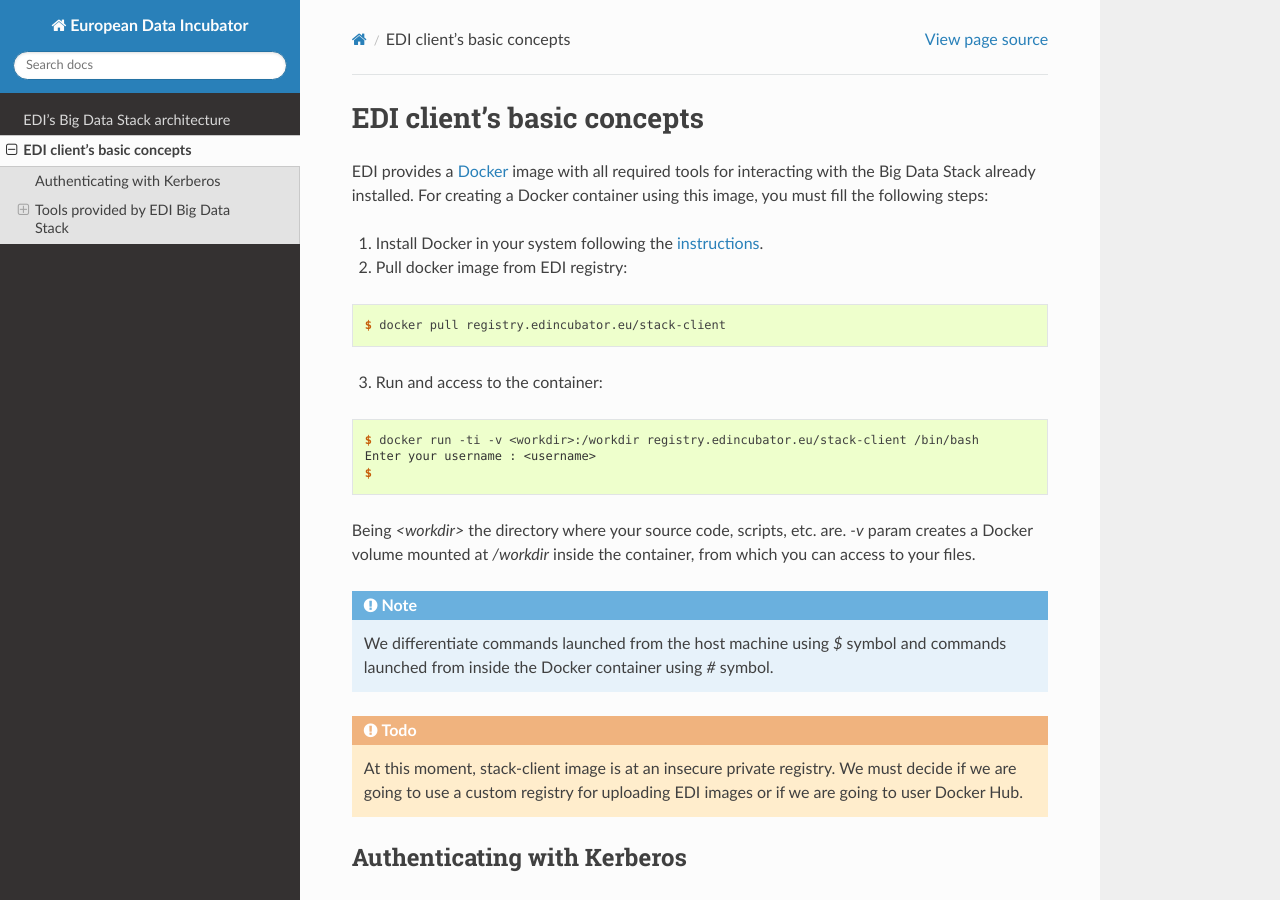
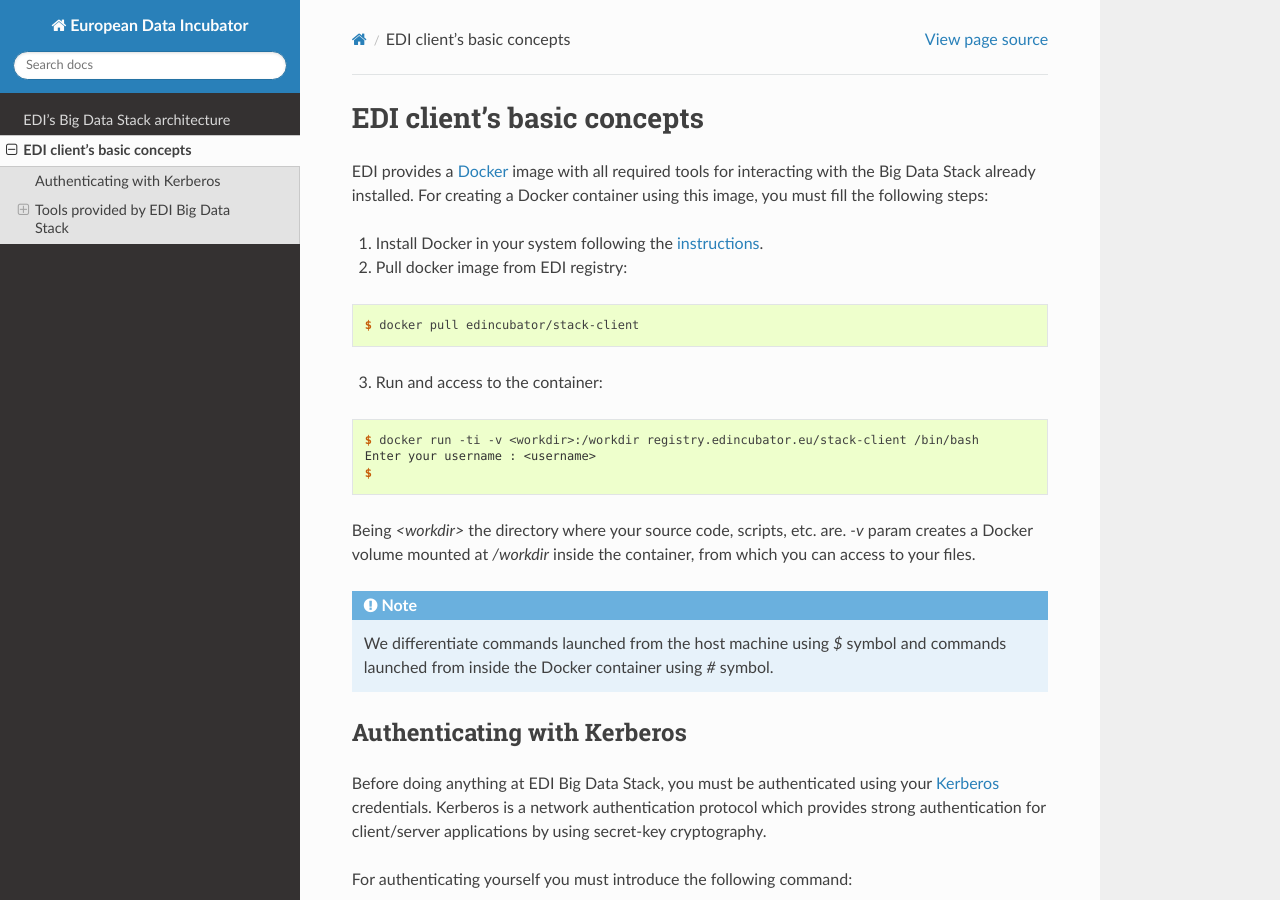
Before and after one commit to edincubator/edi-doc, a Sphinx documentation site: the page built from source/big-data-stack/basic-concepts.rst, in a window 1280 px wide and 900 px high. Built offline with Sphinx 7.4.7 and the Read the Docs theme 2.0.0, drawn with Linux system fonts in a browser that asks for light colours.

Commit message:
Poiting stack-client image to dockerhub repository

```diff
--- a/source/big-data-stack/basic-concepts.rst
+++ b/source/big-data-stack/basic-concepts.rst
@@ -12,7 +12,7 @@ container using this image, you must fill the following steps:
 
 .. code-block:: console
 
-  $ docker pull registry.edincubator.eu/stack-client
+  $ docker pull edincubator/stack-client
 
 3. Run and access to the container:
 
@@ -31,11 +31,6 @@ from which you can access to your files.
   We differentiate commands launched from the host machine using `$` symbol and
   commands launched from inside the Docker container using `#` symbol.
 
-.. todo::
-
-  At this moment, stack-client image is at an insecure private registry. We must
-  decide if we are going to use a custom registry for uploading EDI images or
-  if we are going to user Docker Hub.
 
 .. _authenticating-with-kerberos:
 
```
